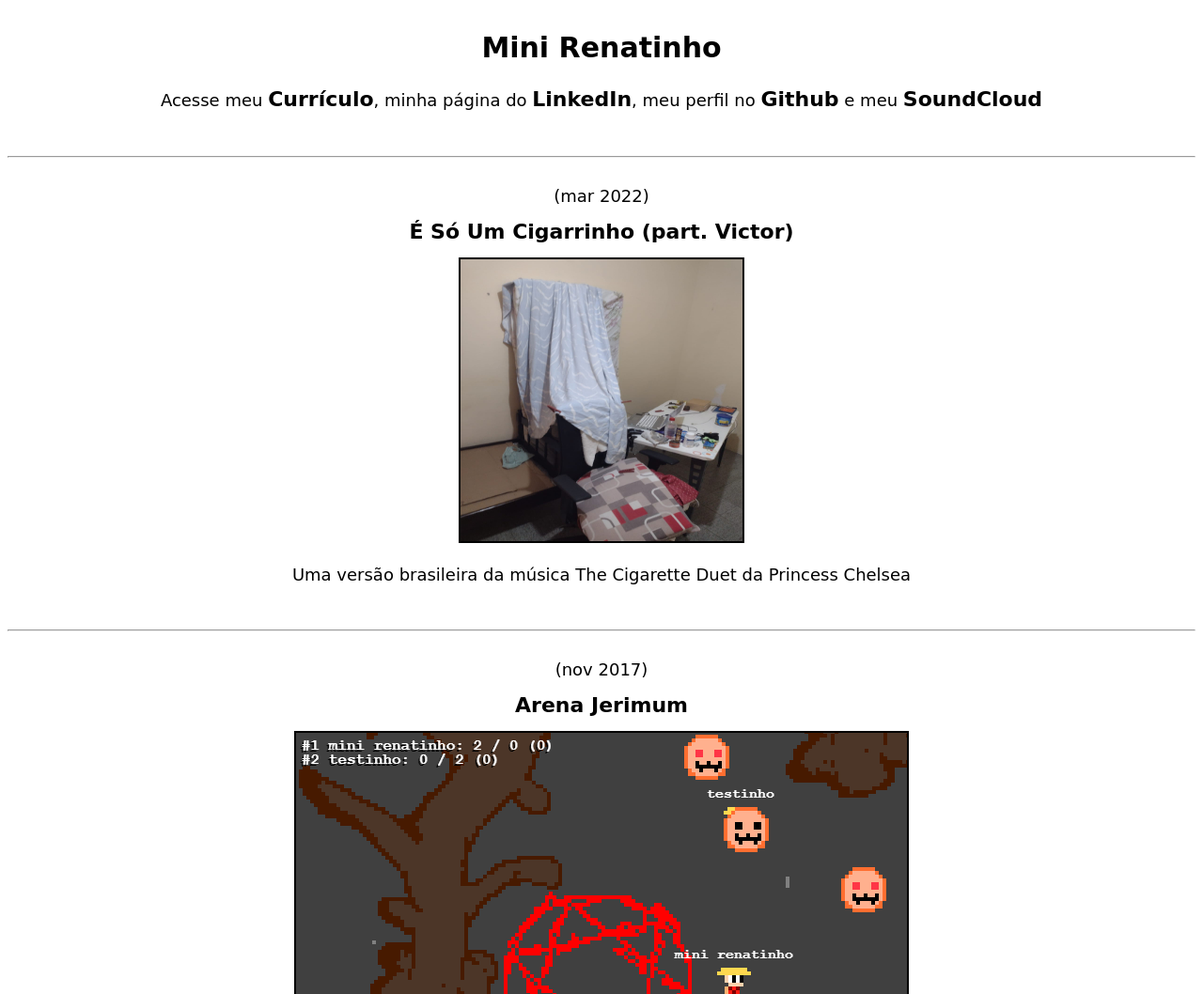
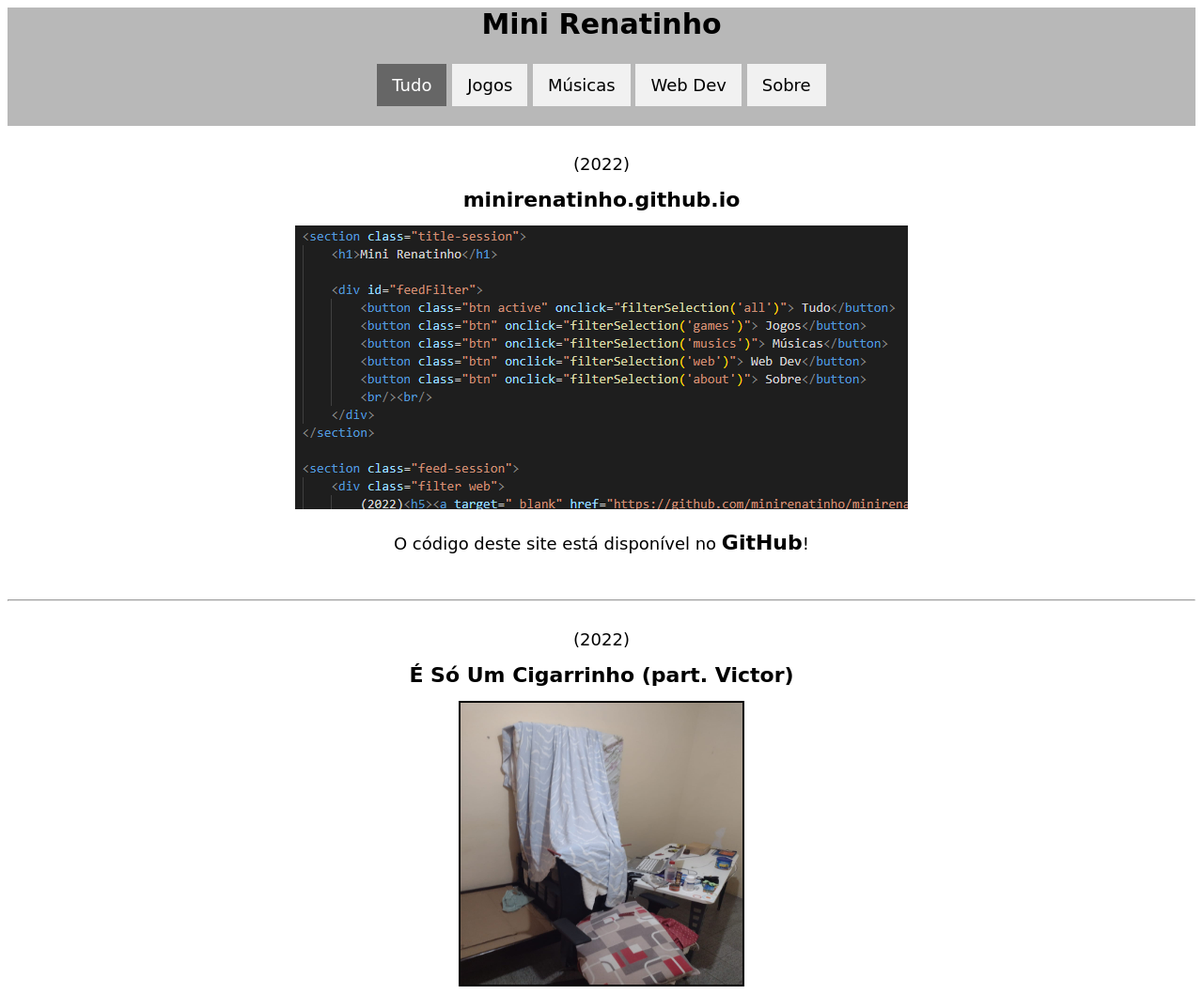
Before and after one commit to minirenatinho/minirenatinho.github.io, a plain HTML site: page index.html in a window 1280 px wide. Shown: the top 1058 px of the page at 94% size. Drawn offline with Linux system fonts and the light colour scheme.

Commit message:
feat: new design

```diff
--- a/index.html
+++ b/index.html
@@ -5,7 +5,7 @@
 		<link rel="icon" href="images/pumpkin.png">
 		<meta charset="utf-8" />
 		<meta name="viewport" content="width=device-width, initial-scale=1" />
-		<link rel="stylesheet" href="css/main.css" />
+		<link rel="stylesheet" href="main.css" />
 	</head>
 	<body>
 
@@ -15,45 +15,78 @@
 			!!!!!!!!!!!!!!!!!!!!!!!!!!!!!!!!!!!!!!!!!!
 		-->
 
-		<section class="about-session">
-			<div id="about-text">
+		<section class="title-session">
 			<h1>Mini Renatinho</h1>
-				<p>Acesse meu <a target="_blank" href="pdf/Currículo.pdf">Currículo</a>, minha página do <a target="_blank" href="https://www.linkedin.com/in/renato-deyvson-177680163/" >LinkedIn</a>, meu perfil no <a target="_blank" href="https://github.com/minirenatinho">Github</a> e meu <a target="_blank" href="https://soundcloud.com/minirenatinho">SoundCloud</a></p>
-				<br/><hr><br/>
+
+			<div id="feedFilter">
+				<button class="btn active" onclick="filterSelection('all')"> Tudo</button>
+				<button class="btn" onclick="filterSelection('games')"> Jogos</button>
+				<button class="btn" onclick="filterSelection('musics')"> Músicas</button>
+				<button class="btn" onclick="filterSelection('web')"> Web Dev</button>
+				<button class="btn" onclick="filterSelection('about')"> Sobre</button>
+				<br/><br/>
 			</div>
 		</section>
 
 		<section class="feed-session">
-			(mar 2022)<h5><a target="_blank" href="https://soundcloud.com/minirenatinho/e-so-um-cigarrinho">É Só Um Cigarrinho (part. Victor)</a></h5>
-			<a class="musicas" target="_blank" href="https://soundcloud.com/minirenatinho/e-so-um-cigarrinho"><img src="images/e_so_um_cigarrinho.jpeg" alt="É Só Um Cigarrinho (part. Victor)" /></a>
+			<div class="filter web">
+				(2022)<h5><a target="_blank" href="https://github.com/minirenatinho/minirenatinho.github.io">minirenatinho.github.io</a></h5>
+				<a target="_blank" href="https://github.com/minirenatinho/minirenatinho.github.io">
+					<picture>
+						<source srcset="images/site_mini.png" media="(max-width: 770px)">
+						  <source srcset="images/site.png">
+						<img src="images/site.png" alt="site" />
+					</picture>
+				</a>
+				<p>O código deste site está disponível no <a target="_blank" href="https://github.com/minirenatinho/minirenatinho.github.io">GitHub</a>!</p>
+				<br/><hr><br/>
+			</div>
+
+			<div class="filter musics">
+				(2022)<h5><a target="_blank" href="https://soundcloud.com/minirenatinho/e-so-um-cigarrinho">É Só Um Cigarrinho (part. Victor)</a></h5>
+				<a target="_blank" href="https://soundcloud.com/minirenatinho/e-so-um-cigarrinho"><img src="images/e_so_um_cigarrinho.jpeg" alt="É Só Um Cigarrinho (part. Victor)" /></a>
 				<p>Uma versão brasileira da música The Cigarette Duet da Princess Chelsea</p>
 				<br/><hr><br/>
+			</div>
 
-			(nov 2017)<h5><a target="_blank" href="https://jawzinho.herokuapp.com/">Arena Jerimum</a></h5>
-			<a class="ti" target="_blank" href="https://jawzinho.herokuapp.com/">
+			<div class="filter games web">
+				(2017)<h5><a target="_blank" href="https://jawzinho.herokuapp.com/">Arena Jerimum</a></h5>
+				<a target="_blank" href="https://jawzinho.herokuapp.com/">
 					<picture>
 						<source srcset="images/jaw_mini.png" media="(max-width: 770px)">
 						  <source srcset="images/jaw.png">
-					<img src="images/jaw.png" alt="jaw" /></a>
+						<img src="images/jaw.png" alt="jaw" />
 					</picture>
-
+				</a>
 				<p>Jogo multijogador online para navegadores. O código está disponível no <a target="_blank" href="https://github.com/minirenatinho/jaw">GitHub</a>. Aplicação online em: <a target="_blank" href="https://jawzinho.herokuapp.com/">jawzinho.herokuapp.com</a></p>
 				<br/><hr><br/>
+			</div>
 
-			(mai 2017)<h5><a target="_blank" href="https://github.com/renatodms">Projetos do Curso de Ciência da Computação</a></h5>
-			<a class="ti" target="_blank" href="https://github.com/renatodms">
+			<div class="filter web">
+				(2016)<h5><a target="_blank" href="https://github.com/renatodms?tab=repositories">Projetos do Curso de Ciência da Computação</a></h5>
+				<a target="_blank" href="https://github.com/renatodms?tab=repositories">
 					<picture>
 						<source srcset="images/git_mini.png" media="(max-width: 770px)">
 						  <source srcset="images/git.png">
-					<img src="images/git.png" alt="git" /></a>
+						<img src="images/git.png" alt="git" />
 					</picture>
-			<p>Repositório com códigos de projetos de software que desenvolvi durante o curso de graduação em Ciência da Computação, no <a target="_blank" href="https://github.com/renatodms">GitHub</a>.</p>
+				</a>
+				<p>Repositório com códigos de projetos de software que desenvolvi durante o curso de graduação em Ciência da Computação, no <a target="_blank" href="https://github.com/renatodms?tab=repositories">GitHub</a>.</p>
 				<br/><hr><br/>
+			</div>
+
+			<div class="filter about">
+				<img src="images/minirenatinho.jpg" alt="Eu" />
+				<br/><br/>
+			</div>
 		</section>
 
 		<section class="foot-session">
-			<p>Email (pix): <a target="_blank" href="mailto:renatodeyvson@gmail.com">renatodeyvson@gmail.com</a></p>
+			<p>Acesse meu <a target="_blank" href="pdf/Currículo.pdf">Currículo</a>, minha página do <a target="_blank" href="https://www.linkedin.com/in/renato-deyvson-177680163/" >LinkedIn</a>, meu perfil no <a target="_blank" href="https://github.com/minirenatinho">Github</a> e meu <a target="_blank" href="https://soundcloud.com/minirenatinho">SoundCloud</a></p>
+			<p>Entre em contato pelo email: <a target="_blank" href="mailto:renatodeyvson@gmail.com">renatodeyvson@gmail.com</a>, ou pelo Instagram: <a target="_blank" href="https://www.instagram.com/minirenatinho/">@minirenatinho</a></p>
 		</section>
+
+		<script src="main.js"></script>
 
 	</body>
 </html>
--- a/css/main.css
+++ b/main.css
@@ -6,6 +6,7 @@
 
 h1 {
 	font-size: 30px;
+	margin-top: 0px;
 }
 
 h5 {
@@ -26,37 +27,56 @@ a:hover {
 	color: rgb(109, 109, 109);
 }
 
-.about-session {
-	display: flex;
+.title-session, .foot-session {
+	background-color: rgb(184, 184, 184);
 }
 
-.about-item p {
-	margin: 5px;
-	margin-top: 10px;
+.feed-session {
+	margin-top: 30px;
 }
 
-.feed-session .ti img {
+.feed-session .ti img, .feed-session .games img {
 	border: 2px solid black;
 	max-width: 650px;
 	max-height: 300px;
 }
 
-.feed-session .musicas img {
+.feed-session .musics img {
 	border: 2px solid black;
 	width: 300px;
 	height: 300px;
 }
 
-#about-text {
-	flex: 60%;
+/* css adapted from https://www.w3schools.com/howto/howto_js_filter_elements.asp*/
+
+.filter {
+	display: none;
 }
 
-#about-img {
-	flex: 40%;
+.show {
+	display: block;
 }
 
-#about-img img {
-	border-radius: 100%;
+.feed-session {
+	overflow: hidden;
+}
+
+/* Style the buttons */
+.btn {
+	border: none;
+	outline: none;
+	padding: 12px 16px;
+	background-color: #f1f1f1;
+	cursor: pointer;
+}
+
+.btn:hover {
+	background-color: #ddd;
+}
+
+.btn.active {
+	background-color: #666;
+	color: white;
 }
 
 @media screen and (max-width: 770px) {
@@ -64,22 +84,15 @@ a:hover {
 		font-family: Roboto, Oxygen, Ubuntu, Cantarell, 'Open Sans', 'Helvetica Neue', sans-serif;
 	}
 
-	.about-session {
+	.title-session {
 		display: block;
 		margin-top: 50px;
 		margin-left: 10px;
 		margin-right: 10px;
 	}
 
-	#about-text {
+	.title-session h1 {
 		margin-left: 0px;
-	}
-
-	#about-text h1 {
 		margin-bottom: 10px;
 	}
-
-	#about-text p {
-		margin-bottom: 30px;
-	}
 }
--- /dev/null
+++ b/main.js
@@ -0,0 +1,43 @@
+// code adapted from https://www.w3schools.com/howto/howto_js_filter_elements.asp
+
+filterSelection("all")
+function filterSelection(c) {
+  var x, i;
+  x = document.getElementsByClassName("filter");
+  if (c == "all") c = "";
+  for (i = 0; i < x.length; i++) {
+    w3RemoveClass(x[i], "show");
+    if (x[i].className.indexOf(c) > -1) w3AddClass(x[i], "show");
+  }
+}
+
+function w3AddClass(element, name) {
+  var i, arr1, arr2;
+  arr1 = element.className.split(" ");
+  arr2 = name.split(" ");
+  for (i = 0; i < arr2.length; i++) {
+    if (arr1.indexOf(arr2[i]) == -1) {element.className += " " + arr2[i];}
+  }
+}
+
+function w3RemoveClass(element, name) {
+  var i, arr1, arr2;
+  arr1 = element.className.split(" ");
+  arr2 = name.split(" ");
+  for (i = 0; i < arr2.length; i++) {
+    while (arr1.indexOf(arr2[i]) > -1) {
+      arr1.splice(arr1.indexOf(arr2[i]), 1);
+    }
+  }
+  element.className = arr1.join(" ");
+}
+
+var btnContainer = document.getElementById("feedFilter");
+var btns = btnContainer.getElementsByClassName("btn");
+for (var i = 0; i < btns.length; i++) {
+  btns[i].addEventListener("click", function(){
+    var current = document.getElementsByClassName("active");
+    current[0].className = current[0].className.replace(" active", "");
+    this.className += " active";
+  });
+}
```
Also changed, not shown: images/minirenatinho.jpg (added), images/site.png (added), images/site_mini.png (added), 1 other file. Lines whose indentation alone changed are shown as unchanged.
